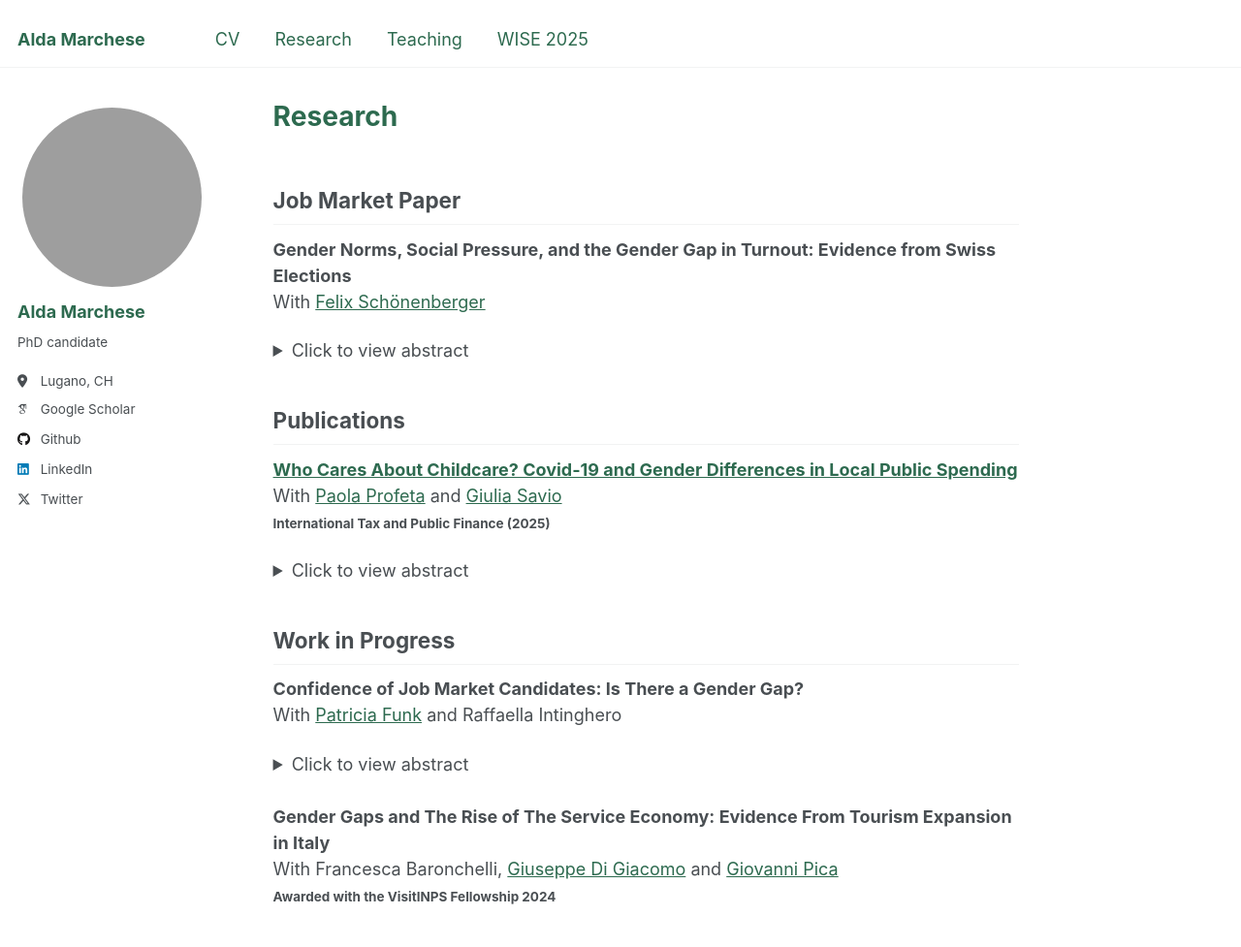
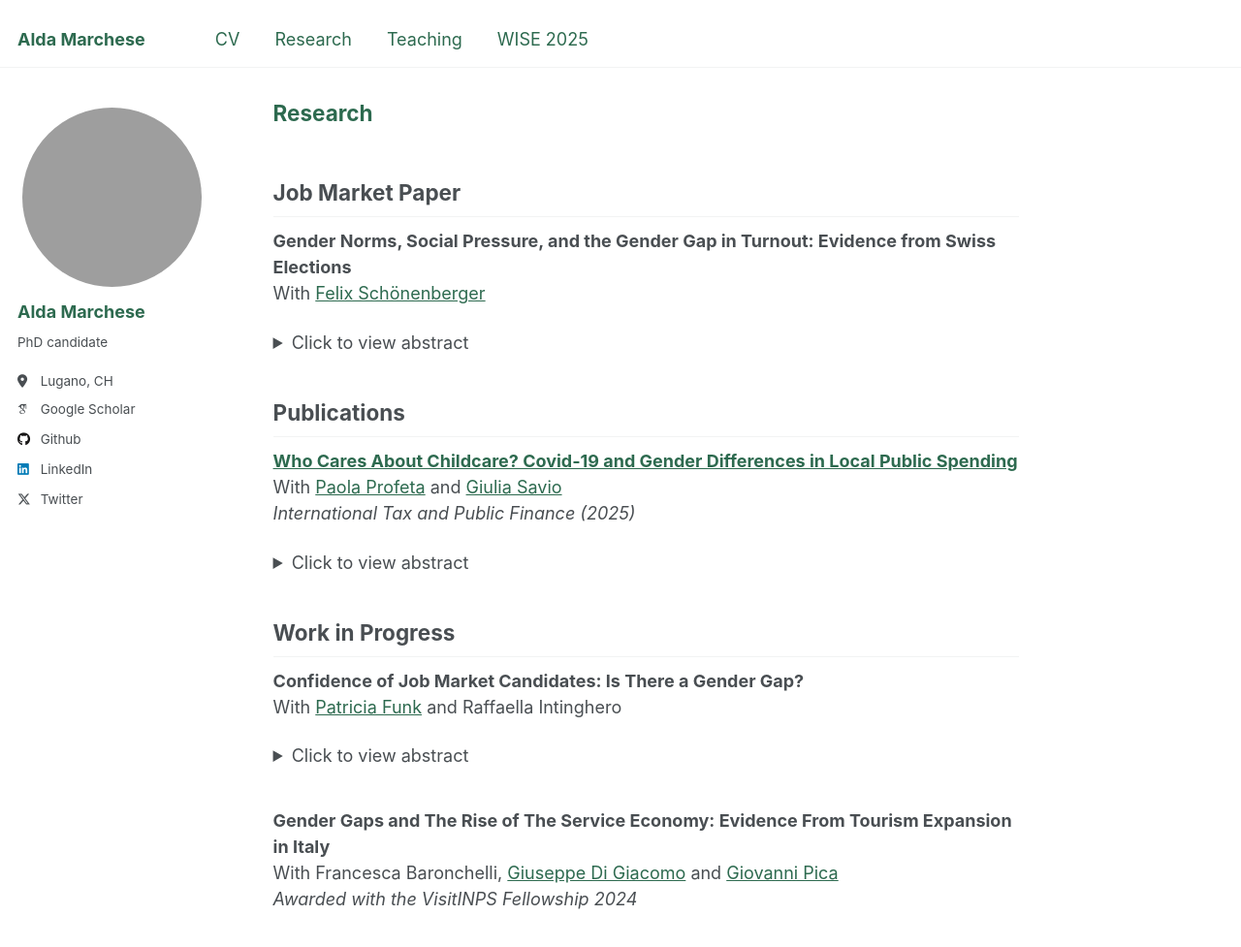
Before and after one commit to aldamarchese/aldamarchese.github.io, a Jekyll site: the page built from _pages/research.md, in a window 1280 px wide and 1153 px high. Shown: the top 977 px of the window at 97% size. Built offline with Jekyll 4.4.1, drawn with Linux system fonts in a browser that asks for light colours; some web fonts are replaced.

Commit message:
Font and spacing fixes
- Bio: 16px, CONTACT INFORMATION same size, address lines 0.85em
- Ciao! title: 20px
- Research: coauthors/journal same font size, journal+award in italics, more space between papers

Co-Authored-By: Claude Sonnet 4.6 <noreply@anthropic.com>

```diff
--- a/_pages/research.md
+++ b/_pages/research.md
@@ -19,7 +19,7 @@ Turnout gaps may arise from hidden barriers rather than from differences in pref
 
 [**Who Cares About Childcare? Covid-19 and Gender Differences in Local Public Spending**](https://www.dropbox.com/scl/fi/3wgo6p8nz7fh3dbdpx8bu/Marchese_Profeta_Savio_childcare.pdf?rlkey=p1i9u543se4i06s2ajyp87t1x&dl=0)<br>
 With [Paola Profeta](https://sites.google.com/view/paola-profeta) and [Giulia Savio](https://sites.google.com/view/giuliasavioswebpage/home?authuser=0)<br>
-<small>**International Tax and Public Finance (2025)**</small>
+*International Tax and Public Finance (2025)*
 <details>
 <summary>Click to view abstract</summary>
 The Covid-19 pandemic increased the salience of childcare and focused attention on the allocation of public funds for it. Focusing on Italy, one of the first countries severely impacted by the Covid-19 crisis, we analyze how male and female politicians responded to the Covid-19 pandemic in the allocation of funds to childcare. To assess causality, we analyze close mixed-gender races in Italian local elections in small municipalities without gender quotas from 2016 to 2023. Our findings show that pre Covid-19 female mayors spent more on childcare than male mayors. However, during the pandemic, the gender gap closed, as male mayors increased spending, a trend that continued in the post pandemic period.
@@ -36,4 +36,4 @@ This is the first large-scale study on gender differences in confidence among Ec
 
 **Gender Gaps and The Rise of The Service Economy: Evidence From Tourism Expansion in Italy**<br>
 With Francesca Baronchelli, [Giuseppe Di Giacomo](https://sites.google.com/view/giuseppedigiacomo/home) and [Giovanni Pica](https://sites.google.com/site/giovannipicashomepage/home)<br>
-<small>**Awarded with the VisitINPS Fellowship 2024**</small>
+*Awarded with the VisitINPS Fellowship 2024*
--- a/_sass/_page.scss
+++ b/_sass/_page.scss
@@ -38,6 +38,7 @@
   margin-top: 0;
   line-height: 1;
   color: #2d6a4f;
+  font-size: 1.25em;
 
   & + .page__meta {
     margin-top: -0.5em;
@@ -51,7 +52,7 @@
 
 .page__content details {
   margin-top: 0.05em;
-  margin-bottom: 1.5em;
+  margin-bottom: 2.2em;
 }
 
 .page__content {
```
Also changed, not shown: _pages/about.md (+2 -2 lines).
